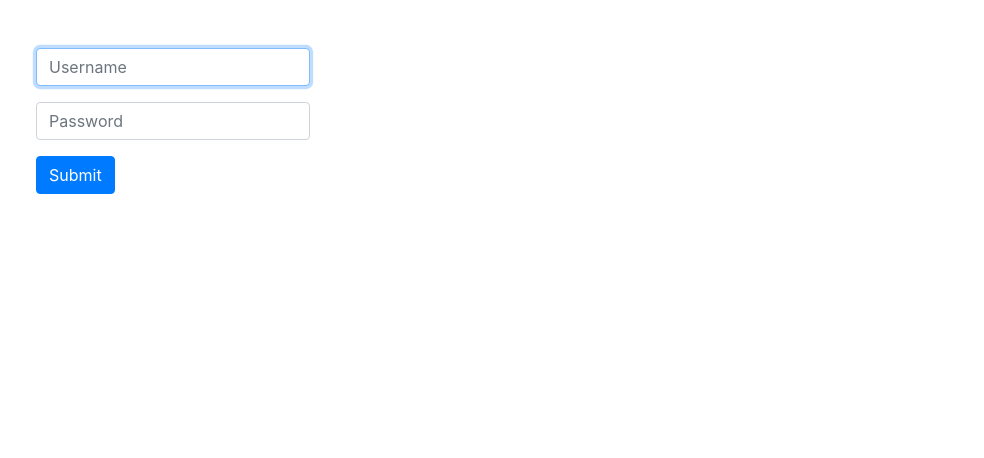
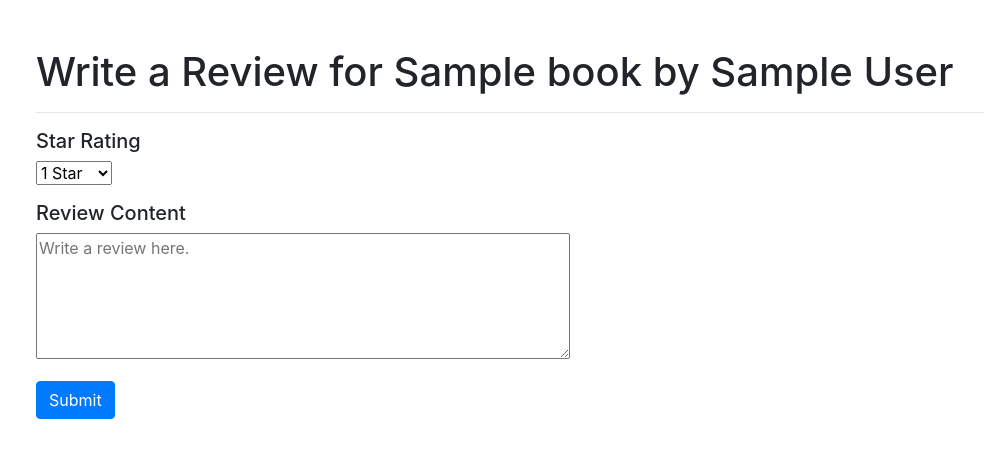
Before and after one commit to jtew396/project1, a Flask app: template templates/review.html in a window 1280 px wide. Shown: the part 76-534 px from the top of the page, without its empty margins (82-1066 px from the left). Run offline with Flask 2, Linux system fonts and the light colour scheme; the template is opened without the code that fills it: most values are stand-ins (such as "Sample title", 1, 10 or a date in 2020); some libraries are stand-ins or nearby versions.

Commit message:
Improving review, search, and API

```diff
--- a/application.py
+++ b/application.py
@@ -1,7 +1,7 @@
 import os
 
 
-from flask import Flask, flash, redirect, render_template, request, session
+from flask import Flask, flash, redirect, render_template, request, session, jsonify
 from flask_session import Session
 from sqlalchemy import create_engine
 from sqlalchemy.orm import scoped_session, sessionmaker
@@ -165,11 +165,14 @@ def search():
 
 @app.route("/books", methods=["GET"])
 def books():
+    """Create a List of All Books"""
+
     books = db.execute("SELECT * FROM books").fetchall()
     return render_template("books.html", books=books)
 
 @app.route("/books/<string:isbn>")
 def book(isbn):
+    """Show Book Details"""
     # Make sure the book exists.
     book = db.execute("SELECT * FROM books WHERE isbn = :isbn", {"isbn": isbn}).fetchone()
     if book is None:
@@ -184,6 +187,7 @@ def book(isbn):
 
 @app.route("/review/<string:isbn>", methods=["GET", "POST"])
 def review(isbn):
+    """Let User Make a Review"""
     # User got to the review for the book via a GET request
     if request.method == "GET":
         # Make sure the book exists
@@ -191,8 +195,32 @@ def review(isbn):
         if book is None:
             return apology("No such book", 400)
 
-        return render_template("review.html")
+        return render_template("review.html", book=book)
 
     if request.method == "POST":
 
         return render_template("review.html")
+
+@app.route("/api/<string:isbn>")
+def book_api(isbn):
+    """Return details about a single book"""
+
+    # Make sure the book exists
+    book = db.execute("SELECT * FROM books WHERE isbn = :isbn", {"isbn": isbn}).fetchone()
+    if book is None:
+        return jsonify({"error": "Invalid ISBN"}), 404
+
+    # Get all reviews
+    reviews = db.execute("SELECT * FROM reviews WHERE ibsn = :isbn", {"isbn": isbn}).fetchall()
+    if reviews is None:
+        reviews.count = None
+        reviews.score = None
+
+    return jsonify({
+        "title": book.title,
+        "author": book.author,
+        "year": book.year,
+        "isbn": book.isbn,
+        "review_count": reviews.count,
+        "average_score": reviews.score
+    })
--- a/templates/review.html
+++ b/templates/review.html
@@ -1,16 +1,32 @@
 {% extends "layout.html" %}
 
 {% block title %}
-    Write a Review
+    Write a Review for {{book.title}}
 {% endblock %}
 
 {% block main %}
+    <div>
+        <h1>Write a Review for {{book.title}} by {{book.author}}</h1>
+    </div>
+    <hr/>
     <form action="/review" method="post">
-        <div class="form-group">
-            <input autocomplete="off" autofocus class="form-control" name="username" placeholder="Username" type="text"/>
+        <div>
+            <h5>Star Rating</h5>
         </div>
         <div class="form-group">
-            <input class="form-control" name="password" placeholder="Password" type="password"/>
+            <select name="rating">
+                <option value="1">1 Star</option>
+                <option value="2">2 Stars</option>
+                <option value="3">3 Stars</option>
+                <option value="4">4 Stars</option>
+                <option value="5">5 Stars</option>
+            </select>
+        </div>
+        <div>
+            <h5>Review Content</h5>
+        </div>
+        <div class="form-group">
+            <textarea name="review_content" rows="5" cols="50" placeholder="Write a review here."></textarea>
         </div>
         <button class="btn btn-primary" type="submit">Submit</button>
     </form>
--- a/templates/search.html
+++ b/templates/search.html
@@ -13,6 +13,8 @@
             <div class="form-group">
                 <input class="form-control" name="search" placeholder="Search" type="text"/>
             </div>
+            <div>
+            </div>
             <div class="form-group">
                 <button class="btn btn-primary" type="submit">Search</button>
             </div>
```
Also changed, not shown: 1 other file.
